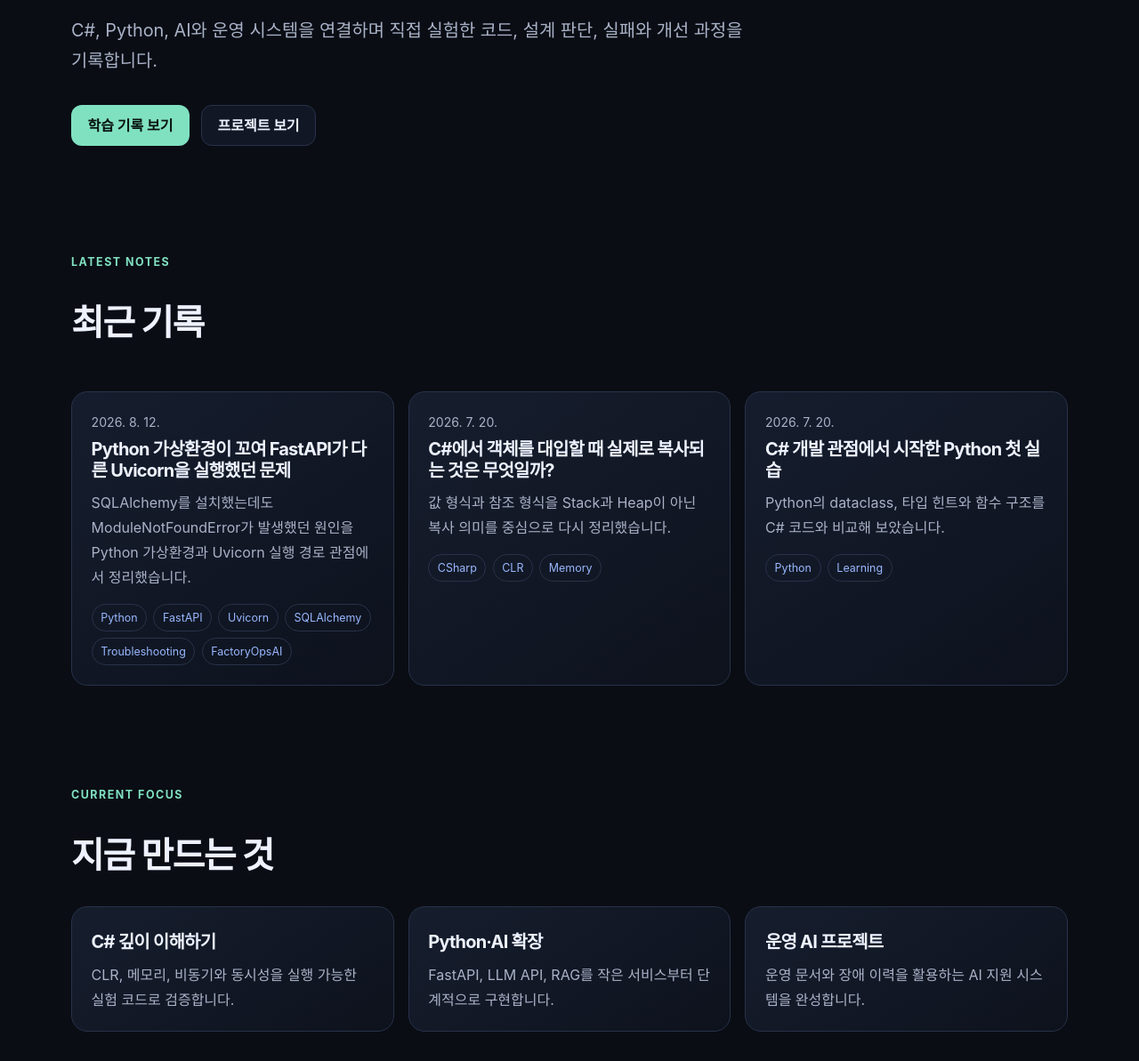
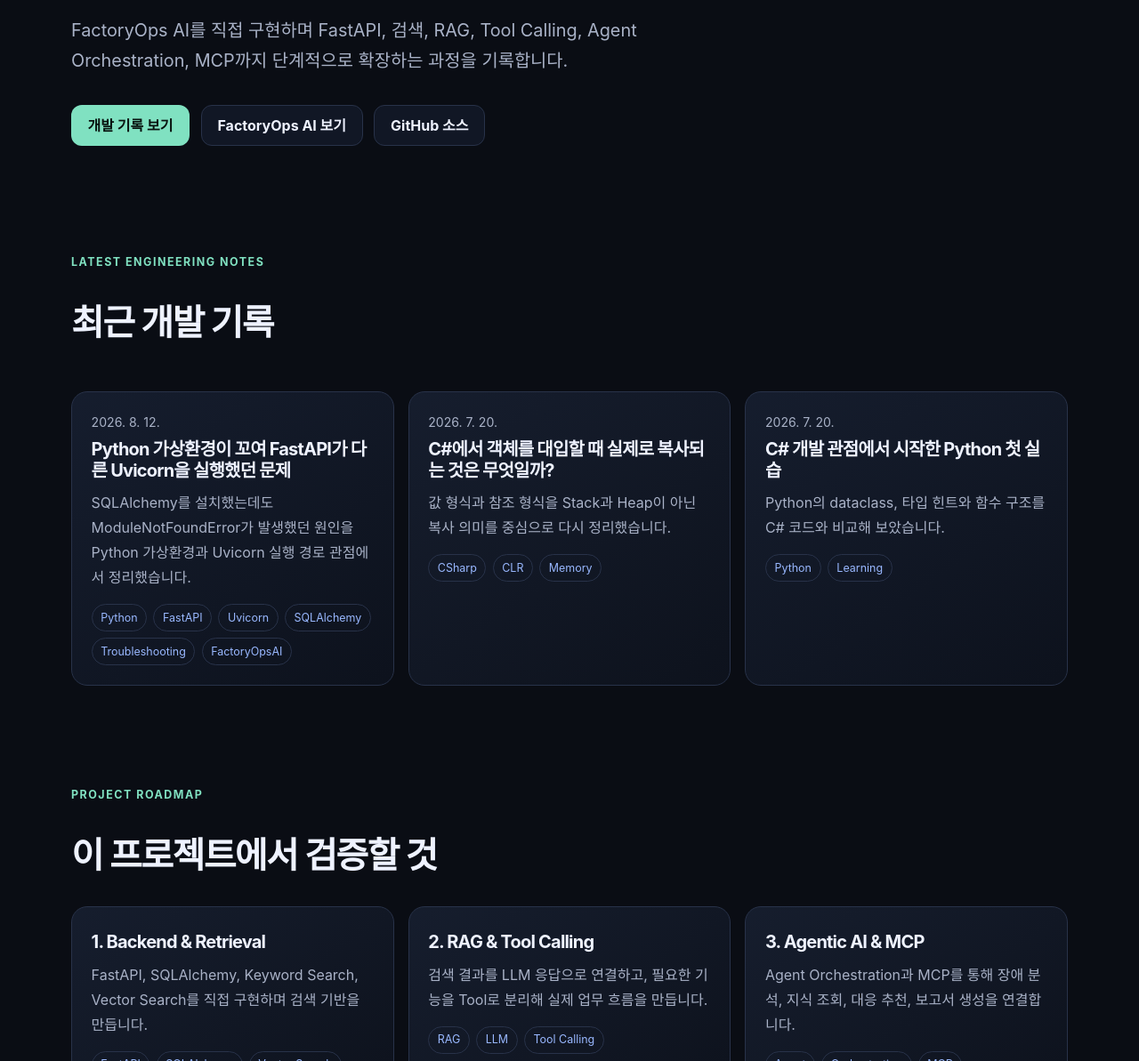
Before and after one commit to jaedark/jamtaeng-dev-lab, an Astro site: page / in a window 1280 px wide. Shown: the part 547-1740 px from the top of the page at 89% size. Built offline with nearby package versions, Linux system fonts and the light colour scheme; Astro itself is replaced by a stand-in of ours.

Commit message:
feat: align homepage with FactoryOps AI project

```diff
--- a/src/pages/index.astro
+++ b/src/pages/index.astro
@@ -8,16 +8,18 @@ const posts = (await getCollection('blog', ({ data }) => !data.draft))
 ---
 <BaseLayout>
   <section class="hero container">
-    <div class="eyebrow">Build · Learn · Record</div>
-    <h1>기술을 다시 배우고,<br />작동하는 결과로 남깁니다.</h1>
-    <p class="lead">C#, Python, AI와 운영 시스템을 연결하며 직접 실험한 코드, 설계 판단, 실패와 개선 과정을 기록합니다.</p>
+    <div class="eyebrow">FactoryOps AI · Build · Learn · Record</div>
+    <h1>제조 현장 문제를<br />Agentic AI로 풀어갑니다.</h1>
+    <p class="lead">FactoryOps AI를 직접 구현하며 FastAPI, 검색, RAG, Tool Calling, Agent Orchestration, MCP까지 단계적으로 확장하는 과정을 기록합니다.</p>
     <div class="actions">
-      <a class="button primary" href={`${base}blog/`}>학습 기록 보기</a>
-      <a class="button" href={`${base}projects/`}>프로젝트 보기</a>
+      <a class="button primary" href={`${base}blog/`}>개발 기록 보기</a>
+      <a class="button" href={`${base}projects/`}>FactoryOps AI 보기</a>
+      <a class="button" href="https://github.com/jaedark/factoryops-ai" target="_blank" rel="noreferrer">GitHub 소스</a>
     </div>
   </section>
+
   <section class="section container">
-    <div class="section-heading"><div><div class="eyebrow">Latest Notes</div><h2>최근 기록</h2></div></div>
+    <div class="section-heading"><div><div class="eyebrow">Latest Engineering Notes</div><h2>최근 개발 기록</h2></div></div>
     <div class="grid">
       {posts.map((post) => (
         <a class="card" href={`${base}blog/${post.id}/`}>
@@ -29,13 +31,14 @@ const posts = (await getCollection('blog', ({ data }) => !data.draft))
       ))}
     </div>
   </section>
+
   <section class="section container">
-    <div class="eyebrow">Current Focus</div>
-    <h2>지금 만드는 것</h2>
+    <div class="eyebrow">Project Roadmap</div>
+    <h2>이 프로젝트에서 검증할 것</h2>
     <div class="grid">
-      <div class="card"><h3>C# 깊이 이해하기</h3><p>CLR, 메모리, 비동기와 동시성을 실행 가능한 실험 코드로 검증합니다.</p></div>
-      <div class="card"><h3>Python·AI 확장</h3><p>FastAPI, LLM API, RAG를 작은 서비스부터 단계적으로 구현합니다.</p></div>
-      <div class="card"><h3>운영 AI 프로젝트</h3><p>운영 문서와 장애 이력을 활용하는 AI 지원 시스템을 완성합니다.</p></div>
+      <div class="card"><h3>1. Backend & Retrieval</h3><p>FastAPI, SQLAlchemy, Keyword Search, Vector Search를 직접 구현하며 검색 기반을 만듭니다.</p><div class="tags"><span class="tag">FastAPI</span><span class="tag">SQLAlchemy</span><span class="tag">Vector Search</span></div></div>
+      <div class="card"><h3>2. RAG & Tool Calling</h3><p>검색 결과를 LLM 응답으로 연결하고, 필요한 기능을 Tool로 분리해 실제 업무 흐름을 만듭니다.</p><div class="tags"><span class="tag">RAG</span><span class="tag">LLM</span><span class="tag">Tool Calling</span></div></div>
+      <div class="card"><h3>3. Agentic AI & MCP</h3><p>Agent Orchestration과 MCP를 통해 장애 분석, 지식 조회, 대응 추천, 보고서 생성을 연결합니다.</p><div class="tags"><span class="tag">Agent</span><span class="tag">Orchestration</span><span class="tag">MCP</span></div></div>
     </div>
   </section>
 </BaseLayout>
```
